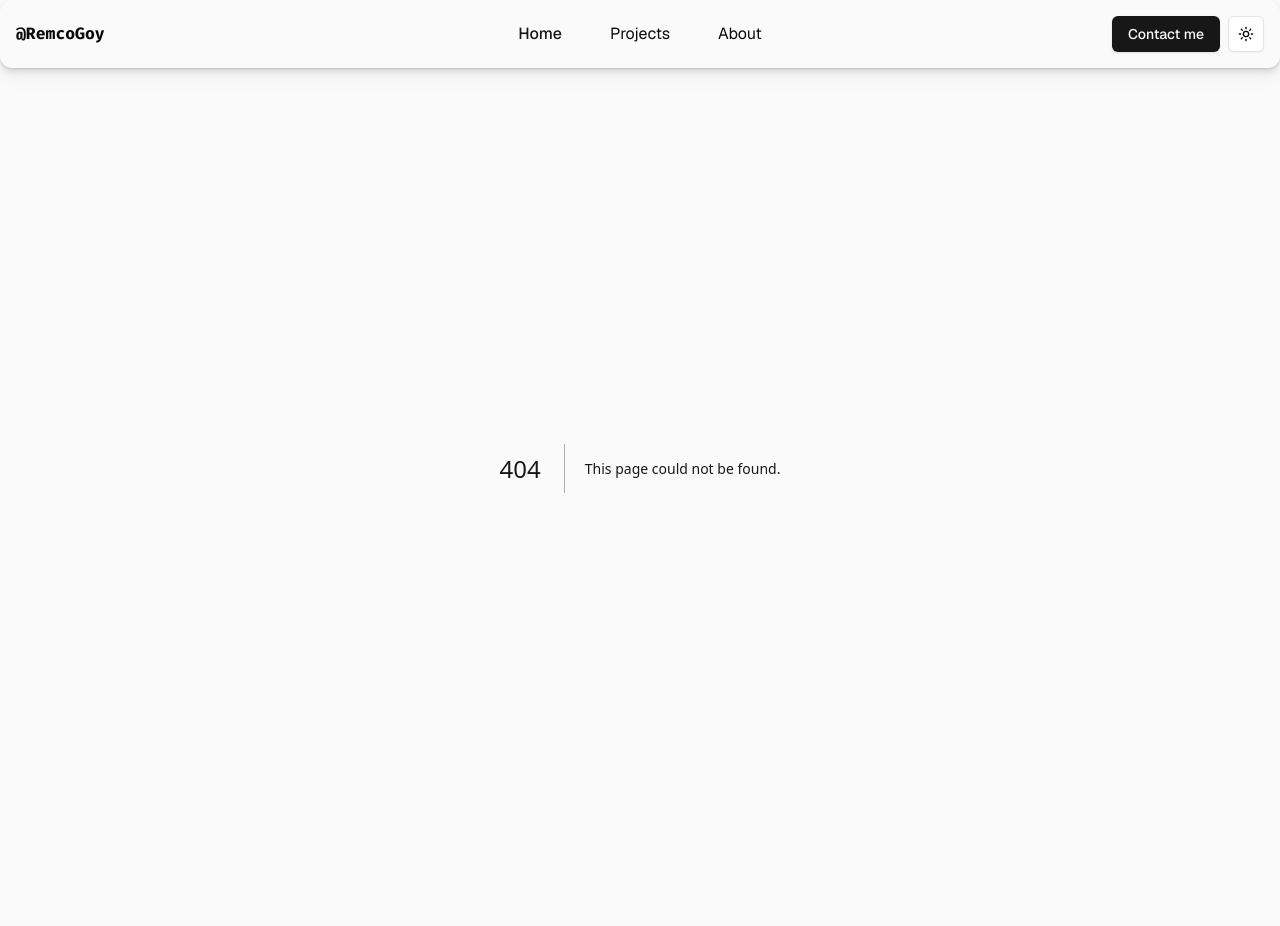
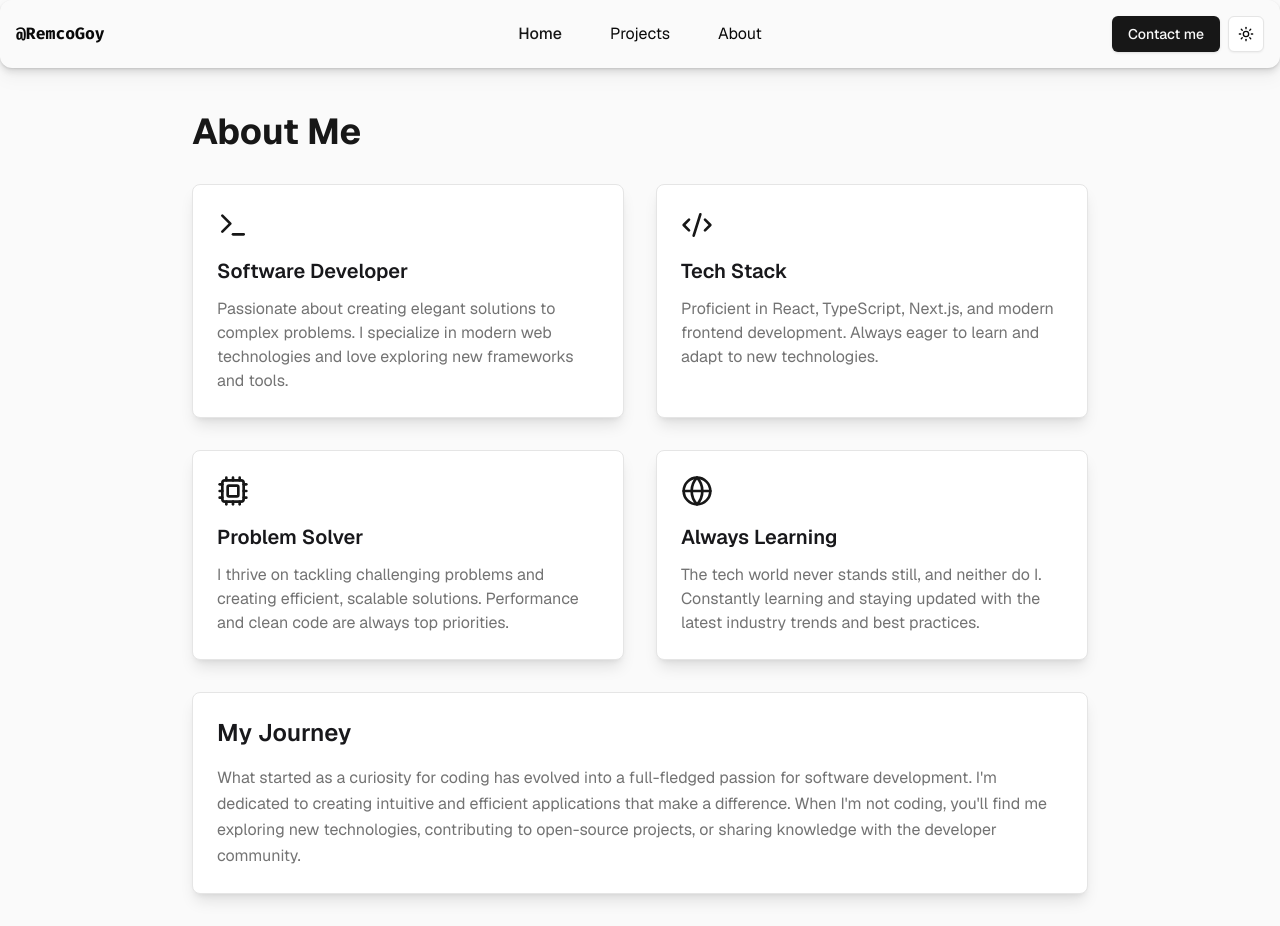
Before and after one commit to RemcoGoy/portfolio, a Next.js app: page /aboutme in a window 1280 px wide. Before the commit this address had no page. Before the commit the page ends 868 px from the top, so only its background shows below. Built offline with nearby package versions, Linux system fonts and the light colour scheme; what tailwindcss-debug-screens would draw is missing.

Commit message:
Fix bounce animation and started on about

```diff
--- /dev/null
+++ b/app/aboutme/page.tsx
@@ -0,0 +1,5 @@
+import AboutMe from "@/components/AboutMe";
+
+export default function AboutMePage() {
+  return <AboutMe />;
+}
--- a/app/layout.tsx
+++ b/app/layout.tsx
@@ -23,8 +23,12 @@ export default function RootLayout({
       >
         {/* <body className={`${geist.className} antialiased debug-screens`}> */}
         <ThemeProvider>
-          <Navbar />
-          {children}
+          <div className="fixed top-0 left-0 right-0 z-50">
+            <Navbar />
+          </div>
+          <div className="pt-20">
+            {children}
+          </div>
         </ThemeProvider>
       </body>
     </html>
--- /dev/null
+++ b/app/projects/page.tsx
@@ -0,0 +1,3 @@
+export default function ProjectsPage() {
+  return <div>Projects</div>;
+}
--- /dev/null
+++ b/components/AboutMe.tsx
@@ -0,0 +1,92 @@
+'use client';
+
+import { motion } from 'motion/react';
+import { Terminal, Code2, Cpu, Globe } from 'lucide-react';
+
+const AboutMe = () => {
+  return (
+    <div className="min-h-screen p-8">
+      <div className="max-w-4xl mx-auto">
+        <motion.div
+          initial={{ opacity: 0, y: 20 }}
+          animate={{ opacity: 1, y: 0 }}
+          transition={{ duration: 0.8 }}
+          className="space-y-8"
+        >
+          <h1 className="text-4xl font-bold text-primary">About Me</h1>
+
+          <div className="grid grid-cols-1 md:grid-cols-2 gap-8">
+            <motion.div
+              initial={{ opacity: 0, x: -20 }}
+              animate={{ opacity: 1, x: 0 }}
+              transition={{ delay: 0.2 }}
+              className="bg-card p-6 rounded-lg shadow-lg border border-border"
+            >
+              <Terminal className="w-8 h-8 mb-4 text-primary" />
+              <h2 className="text-xl font-semibold mb-3">Software Developer</h2>
+              <p className="text-muted-foreground">
+                Passionate about creating elegant solutions to complex problems. I specialize in modern web technologies and love exploring new frameworks and tools.
+              </p>
+            </motion.div>
+
+            <motion.div
+              initial={{ opacity: 0, x: 20 }}
+              animate={{ opacity: 1, x: 0 }}
+              transition={{ delay: 0.4 }}
+              className="bg-card p-6 rounded-lg shadow-lg border border-border"
+            >
+              <Code2 className="w-8 h-8 mb-4 text-primary" />
+              <h2 className="text-xl font-semibold mb-3">Tech Stack</h2>
+              <p className="text-muted-foreground">
+                Proficient in React, TypeScript, Next.js, and modern frontend development. Always eager to learn and adapt to new technologies.
+              </p>
+            </motion.div>
+
+            <motion.div
+              initial={{ opacity: 0, x: -20 }}
+              animate={{ opacity: 1, x: 0 }}
+              transition={{ delay: 0.6 }}
+              className="bg-card p-6 rounded-lg shadow-lg border border-border"
+            >
+              <Cpu className="w-8 h-8 mb-4 text-primary" />
+              <h2 className="text-xl font-semibold mb-3">Problem Solver</h2>
+              <p className="text-muted-foreground">
+                I thrive on tackling challenging problems and creating efficient, scalable solutions. Performance and clean code are always top priorities.
+              </p>
+            </motion.div>
+
+            <motion.div
+              initial={{ opacity: 0, x: 20 }}
+              animate={{ opacity: 1, x: 0 }}
+              transition={{ delay: 0.8 }}
+              className="bg-card p-6 rounded-lg shadow-lg border border-border"
+            >
+              <Globe className="w-8 h-8 mb-4 text-primary" />
+              <h2 className="text-xl font-semibold mb-3">Always Learning</h2>
+              <p className="text-muted-foreground">
+                The tech world never stands still, and neither do I. Constantly learning and staying updated with the latest industry trends and best practices.
+              </p>
+            </motion.div>
+          </div>
+
+          <motion.div
+            initial={{ opacity: 0, y: 20 }}
+            animate={{ opacity: 1, y: 0 }}
+            transition={{ delay: 1 }}
+            className="bg-card p-6 rounded-lg shadow-lg border border-border mt-8"
+          >
+            <h2 className="text-2xl font-semibold mb-4">My Journey</h2>
+            <p className="text-muted-foreground leading-relaxed">
+              What started as a curiosity for coding has evolved into a full-fledged passion for software development.
+              I&apos;m dedicated to creating intuitive and efficient applications that make a difference.
+              When I&apos;m not coding, you&apos;ll find me exploring new technologies, contributing to open-source projects,
+              or sharing knowledge with the developer community.
+            </p>
+          </motion.div>
+        </motion.div>
+      </div>
+    </div>
+  );
+};
+
+export default AboutMe;
--- a/components/Hero.tsx
+++ b/components/Hero.tsx
@@ -12,29 +12,16 @@ const TITLE_DURATION = 5000;
 
 export default function Hero() {
   const [currentTitle, setCurrentTitle] = useState(TITLES[0]);
-  const [y, setY] = useState(0);
-  const [scale, setScale] = useState(1);
-
-  const resetAnimationInterval = setInterval(() => {
-    setY(0);
-    setScale(1);
-  }, 100);
 
   useEffect(() => {
     const interval = setInterval(() => {
       setCurrentTitle(
         TITLES[(TITLES.indexOf(currentTitle) + 1) % TITLES.length]
       );
-
-      setY(-15);
-      setScale(1.2);
     }, TITLE_DURATION);
 
-    return () => {
-      clearInterval(interval);
-      clearInterval(resetAnimationInterval);
-    };
-  }, [currentTitle, resetAnimationInterval]);
+    return () => clearInterval(interval);
+  }, [currentTitle]);
 
   return (
     <div className="relative overflow-hidden">
@@ -46,8 +33,16 @@ export default function Hero() {
             </h1>
             <div className="my-8 text-3xl text-gray-600 dark:text-gray-400">
               <motion.div
-                animate={{ y, scale }}
-                transition={{ type: "spring" }}
+                key={currentTitle}
+                initial={{ y: 20, opacity: 0 }}
+                animate={{ y: 0, opacity: 1 }}
+                exit={{ y: -20, opacity: 0 }}
+                transition={{
+                  type: "spring",
+                  stiffness: 500,
+                  damping: 30,
+                  mass: 1
+                }}
                 className="inline-block drop-shadow-xl border border-gray-900 bg-gray-900 text-white px-2 py-1 rounded-md dark:border-gray-100 dark:bg-gray-100 dark:text-black"
               >
                 {currentTitle}
--- a/components/Navbar.tsx
+++ b/components/Navbar.tsx
@@ -21,13 +21,13 @@ const Navbar = () => {
       <div className="flex items-center justify-center">
         <ul className="hidden md:flex items-center gap-12 text-card-foreground">
           <li className="text-primary font-medium">
-            <a href="#home">Home</a>
+            <a href="/">Home</a>
           </li>
           <li>
-            <a href="#features">Projects</a>
+            <a href="/projects">Projects</a>
           </li>
           <li>
-            <a href="#pricing">About</a>
+            <a href="/aboutme">About</a>
           </li>
         </ul>
       </div>
@@ -45,13 +45,13 @@ const Navbar = () => {
 
             <DropdownMenuContent align="end">
               <DropdownMenuItem>
-                <a href="#home">Home</a>
+                <a href="/">Home</a>
               </DropdownMenuItem>
               <DropdownMenuItem>
-                <a href="#features">Projects</a>
+                <a href="/projects">Projects</a>
               </DropdownMenuItem>
               <DropdownMenuItem>
-                <a href="#pricing">About</a>
+                <a href="/aboutme">About</a>
               </DropdownMenuItem>
               <DropdownMenuItem>
                 <Button className="w-full text-sm">Contact me</Button>
```
